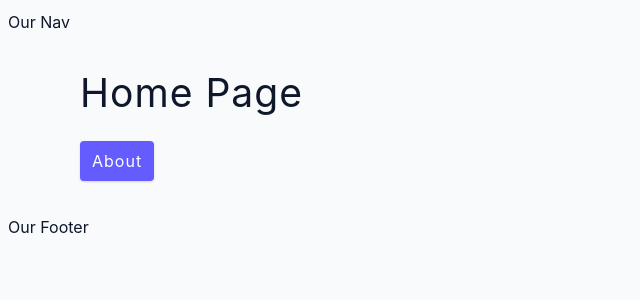
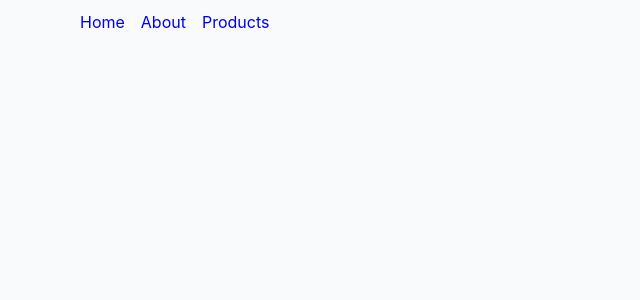
Before and after one commit to devkovmtl/react_router_app, a React (Create React App) app: page / in a window 1280 px wide. Shown: the top 300 px of the page, without its empty margins (0-640 px from the left). Built offline with nearby package versions, Linux system fonts and the light colour scheme.

Commit message:
Shared Layout

```diff
--- a/src/App.js
+++ b/src/App.js
@@ -4,7 +4,6 @@ import { Home, About, Products, Error } from './pages';
 function App() {
   return (
     <BrowserRouter>
-      <nav>Our Nav</nav>
       <Routes>
         <Route path='/' element={<Home />}>
           <Route path='about' element={<About />} />
@@ -15,7 +14,6 @@ function App() {
           <Route path='stats' element={<div>Stats</div>} />
         </Route>
       </Routes>
-      <footer>Our Footer</footer>
     </BrowserRouter>
   );
 }
--- /dev/null
+++ b/src/components/Navbar.js
@@ -0,0 +1,13 @@
+import { Link } from 'react-router-dom';
+
+const Navbar = () => {
+  return (
+    <nav className='navbar'>
+      <Link to='/'>Home</Link>
+      <Link to='/about'>About</Link>
+      <Link to='/products'>Products</Link>
+    </nav>
+  );
+};
+
+export default Navbar;
--- /dev/null
+++ b/src/components/index.js
@@ -0,0 +1 @@
+export { default as Navbar } from './Navbar';
--- a/src/pages/Home.js
+++ b/src/pages/Home.js
@@ -1,12 +1,15 @@
-import { Link } from 'react-router-dom';
+import { Link, Outlet } from 'react-router-dom';
+import { Navbar } from '../components';
+
 const Home = () => {
   return (
-    <section className='section'>
-      <h2>Home Page</h2>
-      <Link to='/about' className='btn'>
-        About
-      </Link>
-    </section>
+    <>
+      <Navbar />
+      <section className='section'>
+        <Outlet />
+      </section>
+    </>
   );
 };
+
 export default Home;
```
